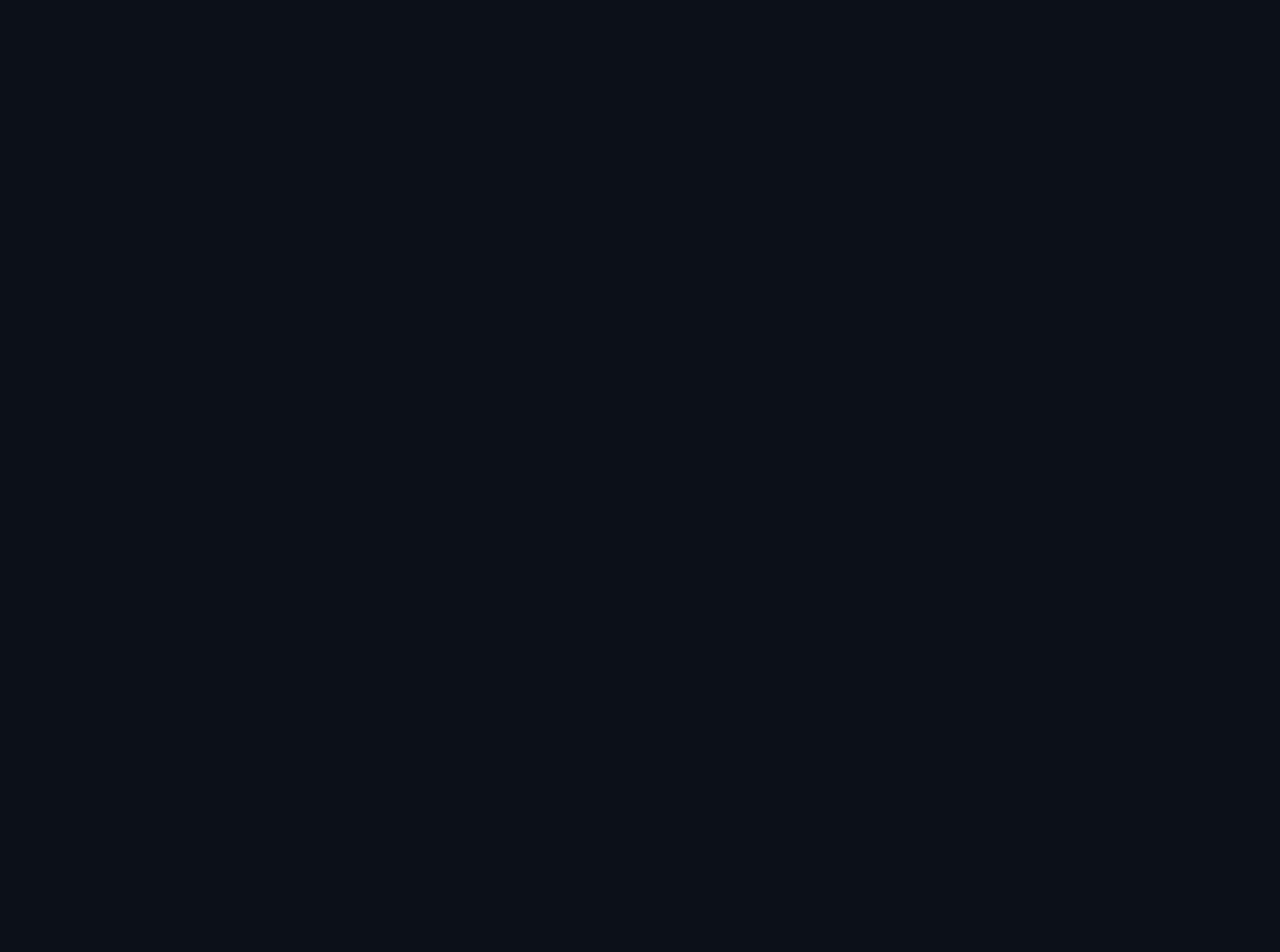
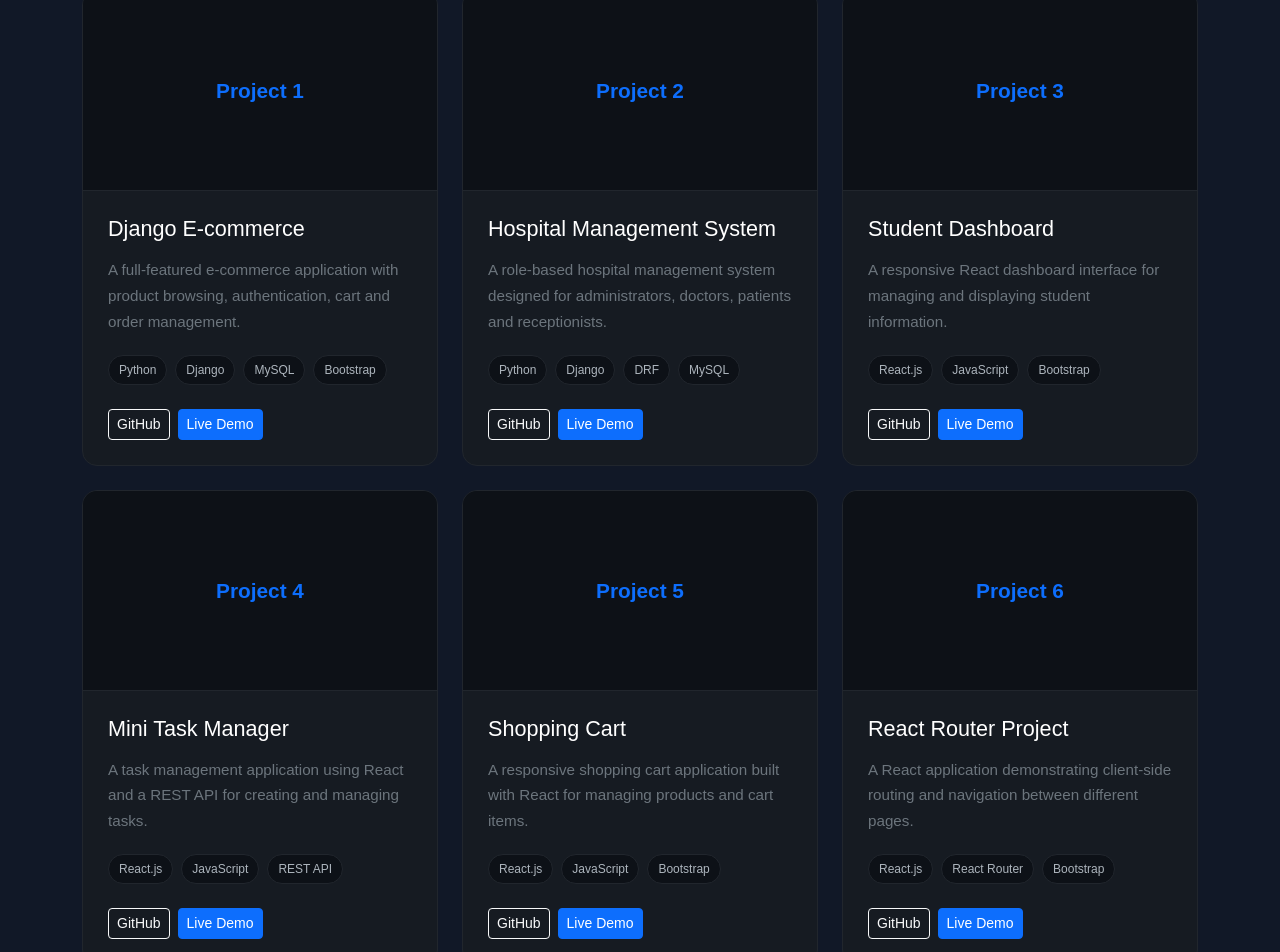
Before and after one commit to mehedi3635/mehedi-portfolio, a React (Vite) app: page / in a window 1280 px wide. Shown: the part 4016-4968 px from the top of the page. Before the commit the page ends 3734 px from the top, so only its background shows below. Built offline with nearby package versions, Linux system fonts and the light colour scheme.

Commit message:
Add projects section

```diff
--- a/src/App.jsx
+++ b/src/App.jsx
@@ -4,6 +4,7 @@ import About from "./components/About";
 import Skills from "./components/Skills";
 import Experience from "./components/Experience";
 import Education from "./components/Education";
+import Projects from "./components/Projects";
 
 function App() {
   return (
@@ -14,6 +15,7 @@ function App() {
       <Skills />
       <Experience />
       <Education />
+      <Projects />
     </>
   );
 }
--- a/src/components/Projects.jsx
+++ b/src/components/Projects.jsx
@@ -1,5 +1,152 @@
 function Projects() {
-  return <section></section>
+  const projects = [
+    {
+      title: "Django E-commerce",
+      description:
+        "A full-featured e-commerce application with product browsing, authentication, cart and order management.",
+      technologies: ["Python", "Django", "MySQL", "Bootstrap"],
+      github: "https://github.com/mehedi3635/E-commerce-",
+      live: "#",
+    },
+    {
+      title: "Hospital Management System",
+      description:
+        "A role-based hospital management system designed for administrators, doctors, patients and receptionists.",
+      technologies: ["Python", "Django", "DRF", "MySQL"],
+      github: "#",
+      live: "#",
+    },
+    {
+      title: "Student Dashboard",
+      description:
+        "A responsive React dashboard interface for managing and displaying student information.",
+      technologies: ["React.js", "JavaScript", "Bootstrap"],
+      github: "#",
+      live: "#",
+    },
+    {
+      title: "Mini Task Manager",
+      description:
+        "A task management application using React and a REST API for creating and managing tasks.",
+      technologies: ["React.js", "JavaScript", "REST API"],
+      github: "#",
+      live: "#",
+    },
+    {
+      title: "Shopping Cart",
+      description:
+        "A responsive shopping cart application built with React for managing products and cart items.",
+      technologies: ["React.js", "JavaScript", "Bootstrap"],
+      github: "#",
+      live: "#",
+    },
+    {
+      title: "React Router Project",
+      description:
+        "A React application demonstrating client-side routing and navigation between different pages.",
+      technologies: ["React.js", "React Router", "Bootstrap"],
+      github: "#",
+      live: "#",
+    },
+  ];
+
+  return (
+    <section id="projects" className="projects-section py-5">
+      <div className="container py-5">
+
+        {/* Section Header */}
+        <div className="text-center mb-5">
+
+          <p className="section-subtitle">
+            MY PROJECTS
+          </p>
+
+          <h2 className="section-title">
+            Featured Projects
+          </h2>
+
+          <p className="text-secondary mt-3">
+            Some of the projects I have built while
+            learning and practicing web development.
+          </p>
+
+        </div>
+
+        {/* Project Cards */}
+        <div className="row g-4">
+
+          {projects.map((project, index) => (
+            <div
+              className="col-md-6 col-lg-4"
+              key={index}
+            >
+
+              <div className="project-card h-100">
+
+                {/* Image Placeholder */}
+                <div className="project-image">
+                  <span>Project {index + 1}</span>
+                </div>
+
+                {/* Content */}
+                <div className="project-content">
+
+                  <h3>
+                    {project.title}
+                  </h3>
+
+                  <p className="text-secondary">
+                    {project.description}
+                  </p>
+
+                  {/* Technologies */}
+                  <div className="project-tech">
+
+                    {project.technologies.map(
+                      (technology, techIndex) => (
+                        <span key={techIndex}>
+                          {technology}
+                        </span>
+                      )
+                    )}
+
+                  </div>
+
+                  {/* Buttons */}
+                  <div className="project-buttons mt-4">
+
+                    <a
+                      href={project.github}
+                      target="_blank"
+                      rel="noreferrer"
+                      className="btn btn-outline-light btn-sm me-2"
+                    >
+                      GitHub
+                    </a>
+
+                    <a
+                      href={project.live}
+                      target="_blank"
+                      rel="noreferrer"
+                      className="btn btn-primary btn-sm"
+                    >
+                      Live Demo
+                    </a>
+
+                  </div>
+
+                </div>
+
+              </div>
+
+            </div>
+          ))}
+
+        </div>
+
+      </div>
+    </section>
+  );
 }
 
-export default Projects
+export default Projects;
--- a/src/index.css
+++ b/src/index.css
@@ -228,6 +228,73 @@ body {
   font-size: 1rem;
   margin-bottom: 15px;
 }
+
+/* Project_Sections */
+
+.projects-section {
+  background-color: #111827;
+}
+
+.project-card {
+  background-color: #161b22;
+  border: 1px solid #21262d;
+  border-radius: 15px;
+  overflow: hidden;
+  transition: all 0.3s ease;
+}
+
+.project-card:hover {
+  transform: translateY(-8px);
+  border-color: #0d6efd;
+  box-shadow: 0 12px 35px rgba(13, 110, 253, 0.15);
+}
+
+.project-image {
+  height: 200px;
+  background-color: #0d1117;
+  display: flex;
+  align-items: center;
+  justify-content: center;
+  color: #0d6efd;
+  font-size: 1.3rem;
+  font-weight: 600;
+  border-bottom: 1px solid #21262d;
+}
+
+.project-content {
+  padding: 25px;
+}
+
+.project-content h3 {
+  font-size: 1.35rem;
+  margin-bottom: 15px;
+}
+
+.project-content p {
+  font-size: 0.95rem;
+  line-height: 1.7;
+}
+
+.project-tech {
+  display: flex;
+  flex-wrap: wrap;
+  gap: 8px;
+  margin-top: 20px;
+}
+
+.project-tech span {
+  background-color: #0d1117;
+  border: 1px solid #21262d;
+  color: #adb5bd;
+  padding: 5px 10px;
+  border-radius: 15px;
+  font-size: 0.75rem;
+}
+
+.project-buttons {
+  display: flex;
+  align-items: center;
+}
 @media (max-width: 768px) {
   .hero-section {
     text-align: center;
```
